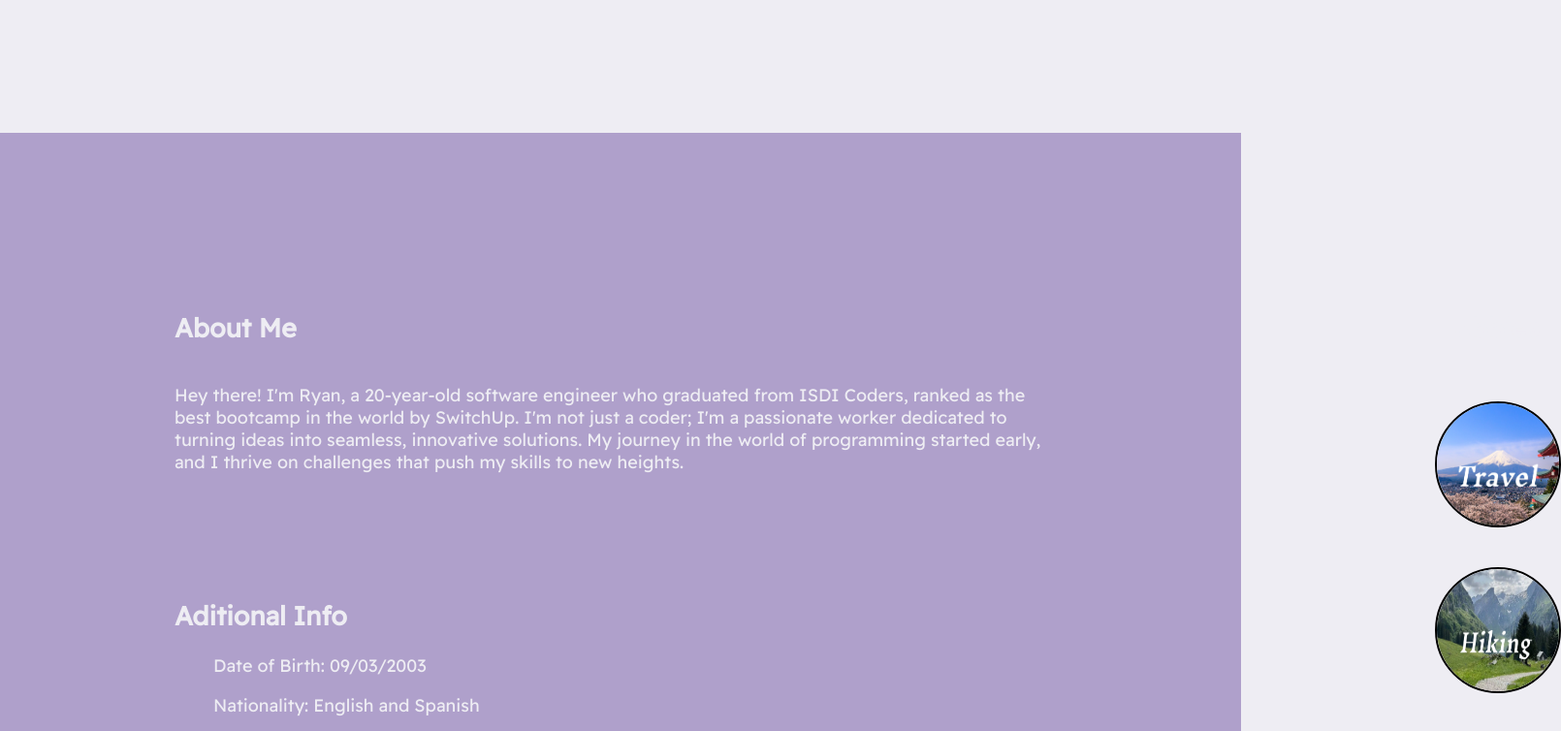
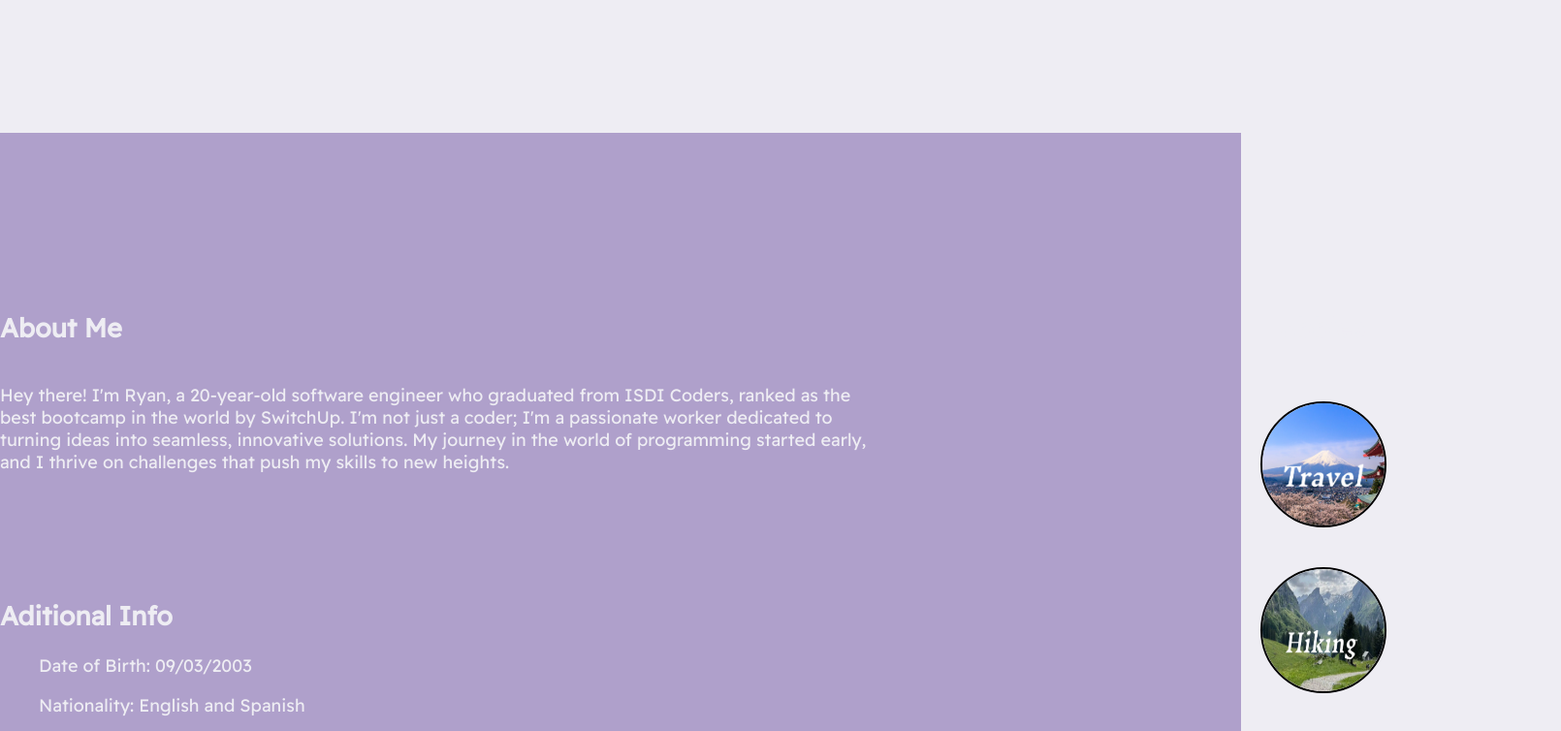
Before and after one commit to Ryanleary9/PortfolioRyan, a React (Create React App) app: page / in a window 1280 px wide. Shown: the part 722-1476 px from the top of the page at 97% size, 1610 px wide, since content can reach past the window. Built offline with nearby package versions, Linux system fonts and the light colour scheme.

Commit message:
Fix laptop view bug

```diff
--- a/src/App.css
+++ b/src/App.css
@@ -29,6 +29,7 @@ ul {
   justify-content: center;
   align-items: center;
   height: 100vh;
+  width: 100vw;
   gap: 7rem;
 }
 
@@ -70,14 +71,13 @@ ul {
 }
 
 .presection2 {
-  padding-left: 10rem;
   padding-top: 9rem;
-  padding-right: 25rem;
-  height: 80vh;
+  height: 90vh;
+  width: 100vw;
   background-color: #afa0cb;
   color: #eeedf3;
   display: flex;
-  justify-content: space-between;
+  justify-content: space-evenly;
   gap: 20rem;
 }
 .hobbies {
@@ -110,6 +110,7 @@ ul {
 
 .section3 {
   height: 100vh;
+  width: 100vw;
   background-color: #eeedf3;
   display: flex;
   flex-direction: column;
@@ -175,7 +176,8 @@ h4 {
 
 .skill-section {
   background-color: #afa0cb;
-  height: 100vh;
+  height: 120vh;
+  width: 100vw;
   display: flex;
   flex-direction: column;
   color: #eeedf3;
@@ -215,7 +217,8 @@ h4 {
 
 .section4 {
   background-color: #afa0cb;
-  height: 80vh;
+  height: 100vh;
+  width: 100vw;
 }
 
 .contact-form {
```
